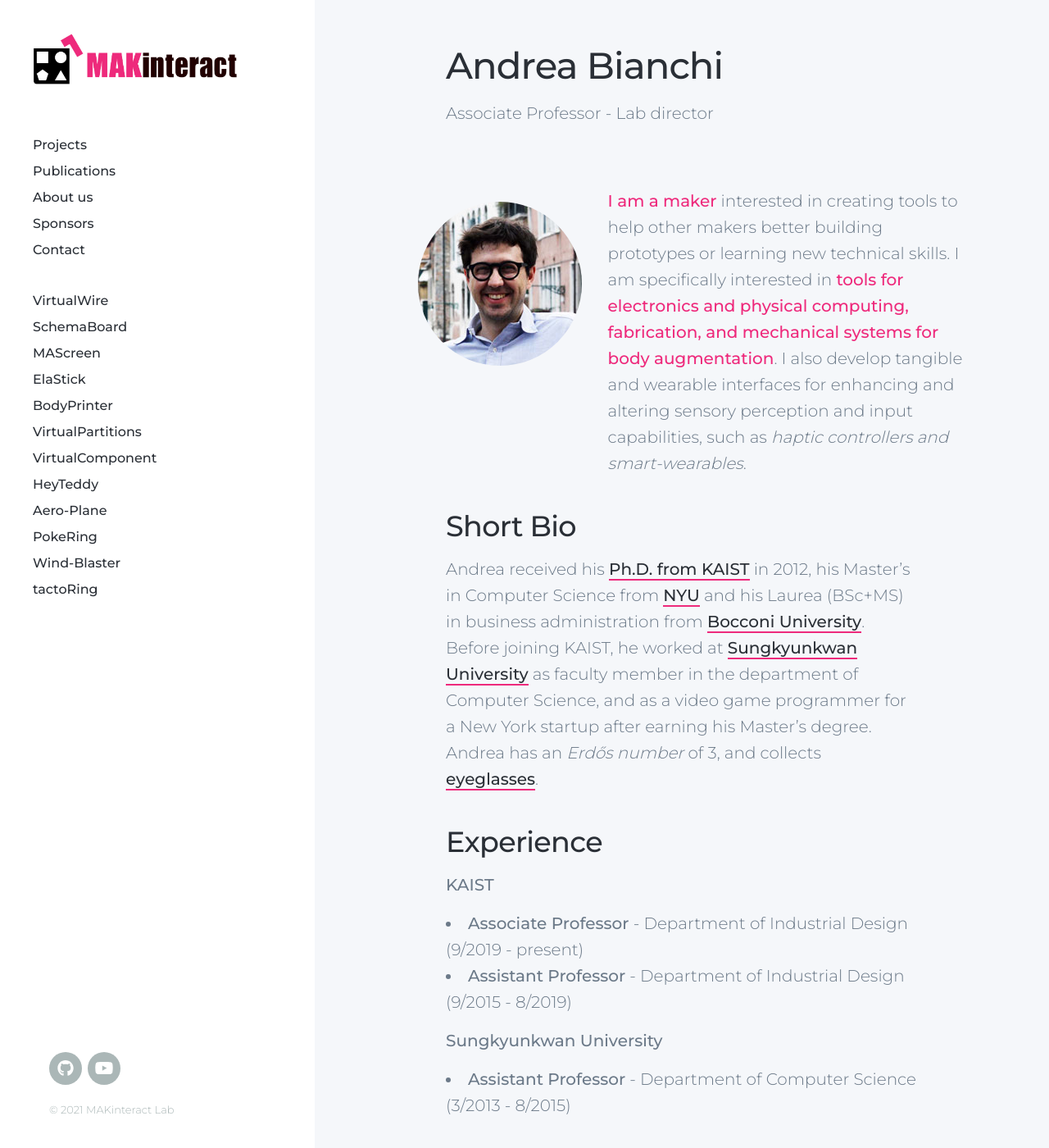
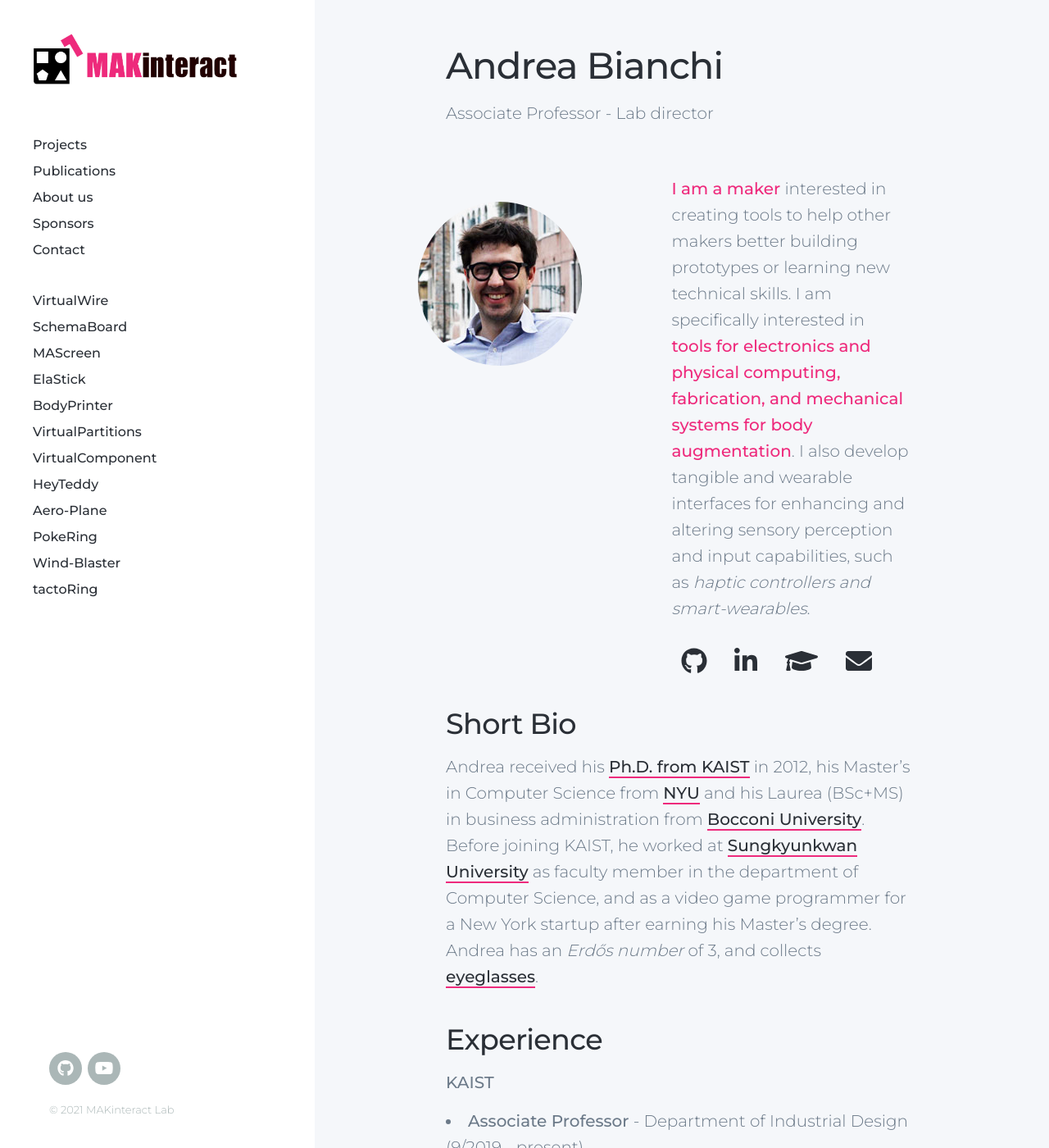
Before and after one commit to namelesspal18/makinteractlab.github.io, a Jekyll site: the page built from _pages/andrea.md, in a window 1280 px wide and 1400 px high. Shown: the whole window at 82% size. Built offline with Jekyll 4.4.1, drawn with Linux system fonts in a browser that asks for light colours; nearby versions of some CDN libraries.

Commit message:
Added links

```diff
--- a/_pages/andrea.md
+++ b/_pages/andrea.md
@@ -30,13 +29,19 @@
         width: 200px;
     }
 
-    .profile a:link{
-        border-bottom: none;
-		color: #6C7A89;
-		font-weight: 300; /* see settings.yml */
+
+
+    .links {
+        display: flex;
+        justify-content: space-between;
+        width: 60%;
+        margin: auto;
+        margin-top: 2em;
     }
 
-
+    .links a {
+        flex-grow: 1;
+    }
 
 </style>
 </head>
@@ -44,9 +49,20 @@
 
 <div class="profile">
 <img src="/images/people/andrea_bianchi.jpg" alt="{{prof.name}}" class="rounded-circle">
-    <p>
+<div class="description">
+<p>
     <strong>I am a maker</strong> interested in creating tools to help other makers better building prototypes or learning new technical skills. I am specifically interested in <strong>tools for electronics and physical computing, fabrication, and mechanical systems for body augmentation</strong>. I also develop tangible and wearable interfaces for enhancing and altering sensory perception and input capabilities, such as <i>haptic controllers and smart-wearables</i>.
     </p>
+
+    <div class="links">
+    <!-- <a href="{{prof.homepage}}"><i class="fas fa-3x fa-home" aria-hidden="true"></i></a> -->
+    <a href="http://github.com/{{prof.github}}"><i class="fab fa-2x fa-github" aria-hidden="true"></i></a>
+    <a href="https://www.linkedin.com/in/{{prof.linkedin}}"><i class="fab fa-2x fa-linkedin-in" aria-hidden="true"></i></a>
+    <a href="https://scholar.google.co.kr/citations?user={{prof.scholar}}"><i class="fas fa-2x fa-graduation-cap" aria-hidden="true"></i></a>
+    <a href="#" onclick="(function(){window.open('mailto:{{ prof.email }}');})()"><i class="fas fa-2x fa-envelope"></i></a>
+    </div>
+
+    </div>
 </div>
 
 
```
Also changed, not shown: other parts of _pages/andrea.md (+3 -4 lines).
